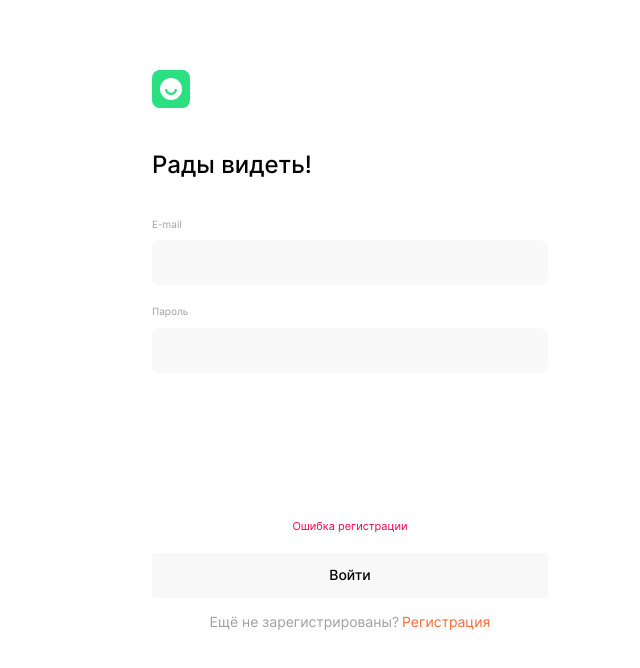
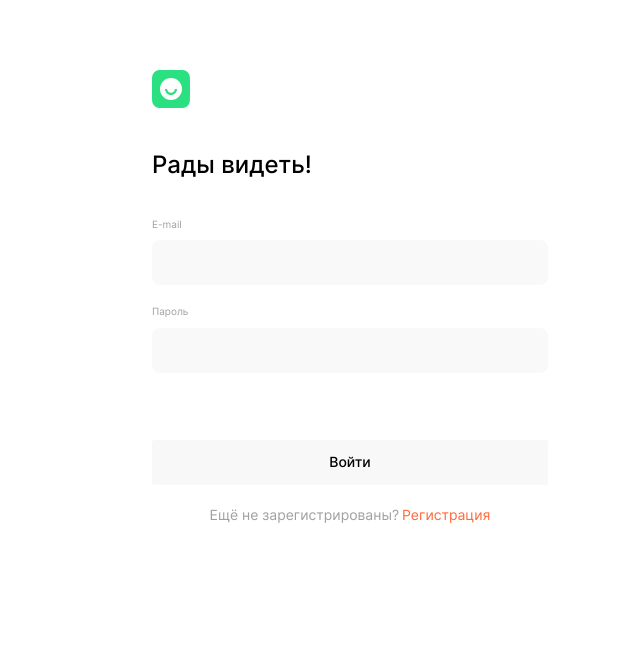
Before and after one commit to Otec-S/movies-explorer-frontend, a React (Create React App) app: page /signin in a window 1280 px wide. Shown: the top 668 px of the page, without its empty margins (290-930 px from the left). Built offline with nearby package versions, Linux system fonts and the light colour scheme.

Commit message:
ref: перед переносом респонса из api в логин

```diff
--- a/src/components/App/App.jsx
+++ b/src/components/App/App.jsx
@@ -13,14 +13,18 @@ import { getAllMovies } from "../../utils/MoviesApi";
 import { getAllSavedMovies } from "../../utils/MainApi";
 import { useLocalStorageState } from "../../hooks";
 import { CurrentUserContext } from "../../contexts/CurrentUserContext";
+import { AppContext } from "../../contexts/AppContext";
 
 function App() {
-  //СТЕЙТЫ
+  /////////////
+  // СТЕЙТЫ  //
+  /////////////
 
   //стейты о пользователе
   const [userName, setUserName] = useState("");
   const [email, setEmail] = useState("");
   const [password, setPassword] = useState("");
+  const [userId, setUserId] = useState("");
 
   //стейты для проверки валидации
   const [isNameValid, setIsNameValid] = useState(null);
@@ -84,7 +88,12 @@ function App() {
     "12"
   );
 
-  //ФУНКЦИИ
+  //стейт для сообщения для ошибок с сервера
+  const [errorServerMessage, setErrorServerMessage] = useState("");
+
+  /////////////
+  // ФУНКЦИИ //
+  /////////////
 
   //валидирование форм ввода
   const handleFormValidation = (event) => {
@@ -203,7 +212,10 @@ function App() {
     setBaseNumberOfCards(12);
   };
 
-  //ЭФФЕКТЫ
+  /////////////
+  // ЭФФЕКТЫ //
+  /////////////
+
   useEffect(() => {
     //отрисовываем карточки на странице в зависимости от ширины экрана
     handleCardsOnPage();
@@ -223,18 +235,12 @@ function App() {
     };
   }, [totalCardsOnPage, baseNumberOfCards, pageWidth, handleCardsOnPage]);
 
-  /////////////////////////////////////////////////////
-  /////////////////////////////////////////////////////
-  //загрузка списка сохраненных фильмов с моего API
-  // useEffect(() => {
-  //   getAllSavedMovies().then((allSavedMoviesData) => {
-  //     console.log(allSavedMoviesData);
-  //   });
-  // }, []);
-
   return (
     <div className="App">
-      <CurrentUserContext.Provider value={{ userName, email, password }}>
+      {/* <AppContext.Provider> */}
+        <CurrentUserContext.Provider
+          value={{ userName, email, password, userId }}
+        >
           <Routes>
             <Route
               path="/signup"
@@ -256,6 +262,16 @@ function App() {
                   isEmailValid={isEmailValid}
                   isPasswordValid={isPasswordValid}
                   handleFormValidation={handleFormValidation}
+                  setPassword={setPassword}
+                  setUserId={setUserId}
+                  setUserName={setUserName}
+                  email={email}
+                  password={password}
+                  userId={userId}
+                  setEmail={setEmail}
+                  setIsRegistered={setIsRegistered}
+                  errorServerMessage={errorServerMessage}
+                  setErrorServerMessage={setErrorServerMessage}
                 />
               }
             />
@@ -322,6 +338,7 @@ function App() {
             <Route path="*" element={<Page404 />} />
           </Routes>
         </CurrentUserContext.Provider>
+      {/* </AppContext.Provider> */}
     </div>
   );
 }
--- a/src/components/Login/Login.jsx
+++ b/src/components/Login/Login.jsx
@@ -1,51 +1,70 @@
-import React, { useState } from "react";
+import React, { useState, useContext } from "react";
 import WelcomeForm from "../WelcomeForm/WelcomeForm";
 import { useNavigate } from "react-router-dom";
 import * as auth from "../../utils/MainApi";
+import { CurrentUserContext } from "../../contexts/CurrentUserContext";
 
 export default function Login({
   isNameValid,
   isEmailValid,
   isPasswordValid,
   handleFormValidation,
+  userName,
+  email,
+  password,
+  userId,
+  setUserId,
+  setPassword,
+  setUserName,
+  setEmail,
+  setIsRegistered,
+  errorServerMessage,
+  setErrorServerMessage,
 }) {
+  // const { userName, email, password, userId } = useContext(CurrentUserContext);
+
   //стейт для формы логирования
-  const [formValue, setFormValue] = useState({
-    email: "",
-    password: "",
-  });
+  // const [formValue, setFormValue] = useState({
+  //   email: "",
+  //   password: "",
+  // });
 
   const navigate = useNavigate();
 
-  function handleChange(event) {
-    const { name, value } = event.target;
+  // function handleChange(event) {
+  //   const { name, value } = event.target;
 
-    setFormValue({
-      ...formValue,
-      [name]: value,
-    });
-  }
+  //   setFormValue({
+  //     ...formValue,
+  //     [name]: value,
+  //   });
+  // }
 
-  async function handleSubmit(e) {
+  async function handleUserFormSubmit(e) {
     e.preventDefault();
 
     try {
-      if (!formValue.email || !formValue.password) {
+      if (!email || !password) {
         return;
       }
+      //получение и запись в data данных с сервера
+      const data = await auth.authorize(email, password);
+      console.log("data", data);
 
-      const data = await auth.authorize(formValue.email, formValue.password);
+      //записываем полученные в ответе сервера пароль и _id в стейты
+      setPassword(data.password);
+      setEmail(data.email);
+      setUserId(data._id);
+      //стейт isRegistered в положение true
+      setIsRegistered(true);
+      //перевод на страницу фильмы
+      navigate("/movies", { replace: true });
+    }
+    catch (error) {
+      console.error('error:', error);
+      // Обработка ошибок, например, уведомление пользователя
+      setErrorServerMessage("Вы ввели неправильный логин или пароль.");
 
-      if (data.token) {
-        setFormValue({ email: "", password: "" });
-        // Используем колбэк для гарантии актуальности данных
-        setFormValue(() => {
-          navigate("/", { replace: true });
-        });
-      }
-    } catch (error) {
-      console.error(error);
-      // Обработка ошибок, например, уведомление пользователя
     }
   }
 
@@ -61,6 +80,8 @@ export default function Login({
       isEmailValid={isEmailValid}
       isPasswordValid={isPasswordValid}
       handleFormValidation={handleFormValidation}
+      handleUserFormSubmit={handleUserFormSubmit}
+      errorServerMessage={errorServerMessage}
     />
   );
 }
--- a/src/components/WelcomeForm/WelcomeForm.jsx
+++ b/src/components/WelcomeForm/WelcomeForm.jsx
@@ -15,6 +15,8 @@ const WelcomeForm = ({
   isEmailValid,
   isPasswordValid,
   handleFormValidation,
+  handleUserFormSubmit,
+  errorServerMessage,
 }) => {
   const { userName, email, password } = React.useContext(CurrentUserContext);
 
@@ -53,7 +55,11 @@ const WelcomeForm = ({
         <MainLink />
       </div>
       <h1 className="welcome-form__greetings">{greetings}</h1>
-      <form action="" className="welcome-form__form">
+      <form
+        action=""
+        className="welcome-form__form"
+        onSubmit={handleUserFormSubmit}
+      >
         {isNewUser && (
           <label htmlFor="name" className="welcome-form__form__label">
             Имя
@@ -112,10 +118,10 @@ const WelcomeForm = ({
               "Пароль должен содержать не менее 4 символов"}
           </span>
         </label>
-      </form>
 
+        {/* сообщение об ошибке с сервера */}
         <span className="welcome-form__button__error-msg">
-        Ошибка регистрации
+          {errorServerMessage && errorServerMessage}
         </span>
 
         <button
@@ -127,6 +133,8 @@ const WelcomeForm = ({
         >
           {buttonText}
         </button>
+      </form>
+
       <div className="welcome-form__question">
         {welcomeQuestion}
         <Link to={welcomeLink} className="welcome-form__link">
--- a/src/constants.js
+++ b/src/constants.js
@@ -1,2 +1,2 @@
 export const MOVIES_BASE = "https://api.nomoreparties.co/beatfilm-movies";
-export const SAVED_MOVIES_BASE = "https://localhost:4000";
+export const SAVED_MOVIES_BASE = "http://localhost:4000";
--- /dev/null
+++ b/src/contexts/AppContext.js
@@ -0,0 +1,2 @@
+import React from "react";
+export const AppContext = React.createContext();
--- a/src/utils/MainApi.js
+++ b/src/utils/MainApi.js
@@ -1,4 +1,7 @@
 import { SAVED_MOVIES_BASE } from "../constants.js";
+
+// import { useContext } from "react";
+// const { errorServerMessage, setErrorServerMessage } = useContext(AppContext);
 
 //авторизация
 // export function authorize(email, password) {
@@ -24,17 +27,17 @@ import { SAVED_MOVIES_BASE } from "../constants.js";
 // }
 
 // Вспомогательная функция для извлечения токена из куки
-function getTokenFromCookie(cookie) {
-  const tokenMatch = cookie.match(/jwt=([^;]*)/);
-  return tokenMatch ? tokenMatch[1] : null;
-}
+// function getTokenFromCookie(cookie) {
+//   const tokenMatch = cookie.match(/jwt=([^;]*)/);
+//   return tokenMatch ? tokenMatch[1] : null;
+// }
 
 //авторизация
 export async function authorize(email, password) {
   try {
     const response = await fetch(`${SAVED_MOVIES_BASE}/signin`, {
       method: "POST",
-      credentials: 'include',
+      credentials: "include",
       headers: {
         Accept: "application/json",
         "Content-Type": "application/json",
@@ -42,20 +45,21 @@ export async function authorize(email, password) {
       body: JSON.stringify({ email, password }),
     });
 
+      console.log("response in api", response);
+
     if (response.ok) {
       // Получаем токен из куки
-      const token = getTokenFromCookie(response.headers.get('Set-Cookie'));
-
+      // const token = response.headers.get("Set-Cookie");
       // Далее можно использовать токен по необходимости
-      console.log('Token:', token);
 
       const data = await response.json();
 
-      if (data.token) {
-        // Ваши дополнительные действия с токеном
-      }
+      // if (data.token) {
+      //   // Ваши дополнительные действия с токеном
+      // }
+      console.log("Token:", data.token);
 
-      return data;
+      return data, response;
     } else {
       // Обработка ошибки, если response.ok === false
       console.error(`Server returned an error: ${response.statusText}`);
@@ -65,7 +69,6 @@ export async function authorize(email, password) {
     // Обработка ошибки, например, throw error; или другие действия
   }
 }
-
 
 //получение с бэка всего списка сохраненных фильмов (убрали из скобок токен)
 export const getAllSavedMovies = async () => {
```
Lines whose indentation alone changed are shown as unchanged.
